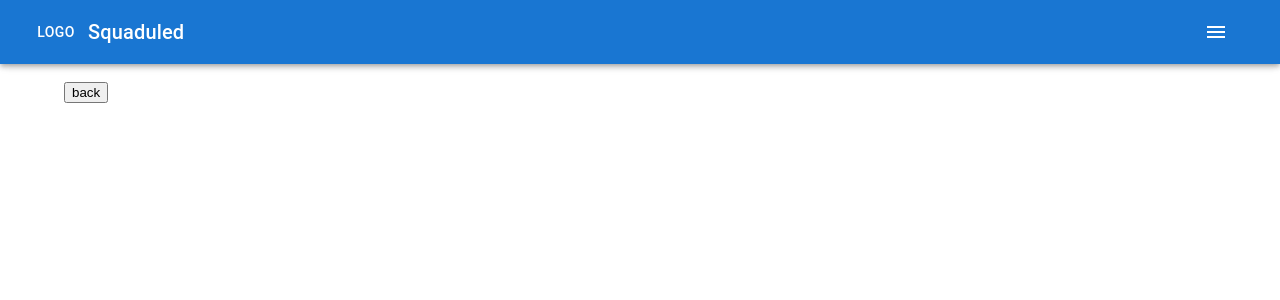
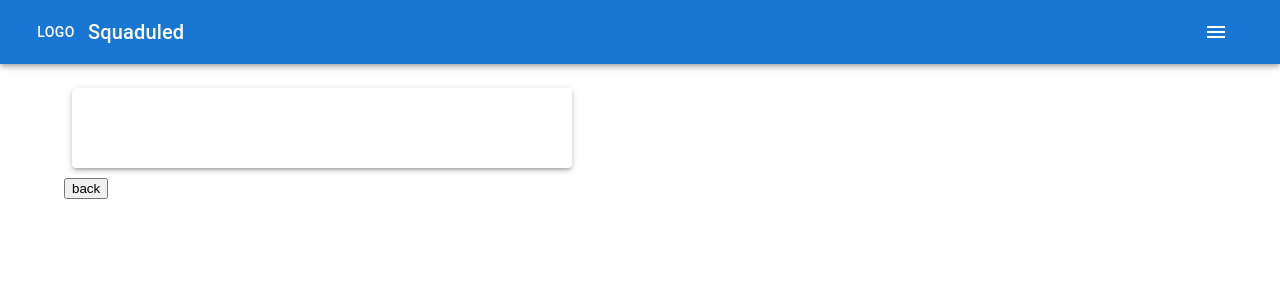
Before and after one commit to soAcademy/squaduled, a React (Create React App) app: page /room-booking-list in a window 1280 px wide. Shown: the top 300 px of the page. Built offline with nearby package versions, Linux system fonts and the light colour scheme.

Commit message:
small edit code

```diff
--- a/src/pages/ResultRoom.js
+++ b/src/pages/ResultRoom.js
@@ -1,6 +1,6 @@
 import React, { useState, useEffect } from "react";
 import { useNavigate } from "react-router-dom";
-import CircularProgress from '@mui/material/CircularProgress';
+import CircularProgress from "@mui/material/CircularProgress";
 import ResultRoomFilterFacility from "../components/ResultRoomFilterFacility";
 import ResultRoomLists from "../components/ResultRoomLists";
 import ResultRoomUserRequest from "../components/ResultRoomUserRequest";
@@ -13,8 +13,8 @@ const ResultRoom = () => {
   const [facilities, setFacilities] = useState([]);
   const [availableRooms, setAvailableRooms] = useState([]);
   const [capacity, setCapacity] = useState(5);
-  const [showProgressRoomList, setShowProgressRoomList] = useState(false)
-  const [showProgressFacilities, setShowProgressFacilities] = useState(false)
+  const [showProgressRoomList, setShowProgressRoomList] = useState(false);
+  const [showProgressFacilities, setShowProgressFacilities] = useState(false);
   const [selectedTimeStart, setSelectedTimeStart] = useState(
     dayjs("2022-03-23T08:00")
   );
@@ -23,7 +23,7 @@ const ResultRoom = () => {
   );
 
   const loadFacility = () => {
-    setShowProgressFacilities(true)
+    setShowProgressFacilities(true);
     let config = {
       method: "post",
       maxBodyLength: Infinity,
@@ -40,21 +40,20 @@ const ResultRoom = () => {
         console.log(error);
       })
       .finally(() => {
-        setShowProgressFacilities(false)
+        setShowProgressFacilities(false);
       });
   };
 
   const loadAvailableRooms = () => {
     setShowProgressRoomList(true);
-    let data = JSON.stringify({
+    const data = JSON.stringify({
       capacity: capacity,
       startDatetime: selectedTimeStart,
       endDatetime: selectedTimeEnd,
     });
 
-    let config = {
+    const config = {
       method: "post",
-      maxBodyLength: Infinity,
       url: "https://squaduled-api-2miz.vercel.app/squaduled/checkAvailableRoom",
       headers: {
         "Content-Type": "application/json",
@@ -71,7 +70,7 @@ const ResultRoom = () => {
         console.log(error);
       })
       .finally(() => {
-        setShowProgressRoomList(false)
+        setShowProgressRoomList(false);
       });
   };
 
@@ -84,7 +83,7 @@ const ResultRoom = () => {
     <div className="w-full">
       <ResultRoomUserRequest />
       <br />
-    {showProgressFacilities && <CircularProgress color="success" />}
+      {showProgressFacilities && <CircularProgress color="success" />}
       <ResultRoomFilterFacility
         facilities={facilities}
         setSelectedItem={setSelectedItem}
--- a/src/pages/RoomBookingList.js
+++ b/src/pages/RoomBookingList.js
@@ -1,12 +1,31 @@
 import React from "react";
 import { useNavigate } from "react-router-dom";
+import Box from "@mui/material/Box";
+import Paper from "@mui/material/Paper";
+import Stack from "@mui/material/Stack";
 
 const RoomBookingList = () => {
   const navigate = useNavigate();
   return (
     <div>
+      <Box
+        sx={{
+          display: "flex",
+          flexWrap: "wrap",
+          "& > :not(style)": {
+            m: 1,
+            width: 500,
+            height: 80,
+          },
+        }}
+      >
+
+
+
+          <Paper elevation={3} />
+
+      </Box>
       <button onClick={() => navigate("/")}>back</button>
-
     </div>
   );
 };
--- a/src/pages/RoomSearching.js
+++ b/src/pages/RoomSearching.js
@@ -30,14 +30,13 @@ const RoomSearching = () => {
 
   const checkIsOfficeHours = () => {
     setShowLoading(true);
-    let data = JSON.stringify({
+    const data = JSON.stringify({
       startDatetime: startDatetime,
       endDatetime: endDatetime,
     });
 
-    let config = {
+    const config = {
       method: "post",
-      maxBodyLength: Infinity,
       url: "https://squaduled-api-2miz.vercel.app/squaduled/checkIsOfficeHour",
       headers: {
         "Content-Type": "application/json",
```
